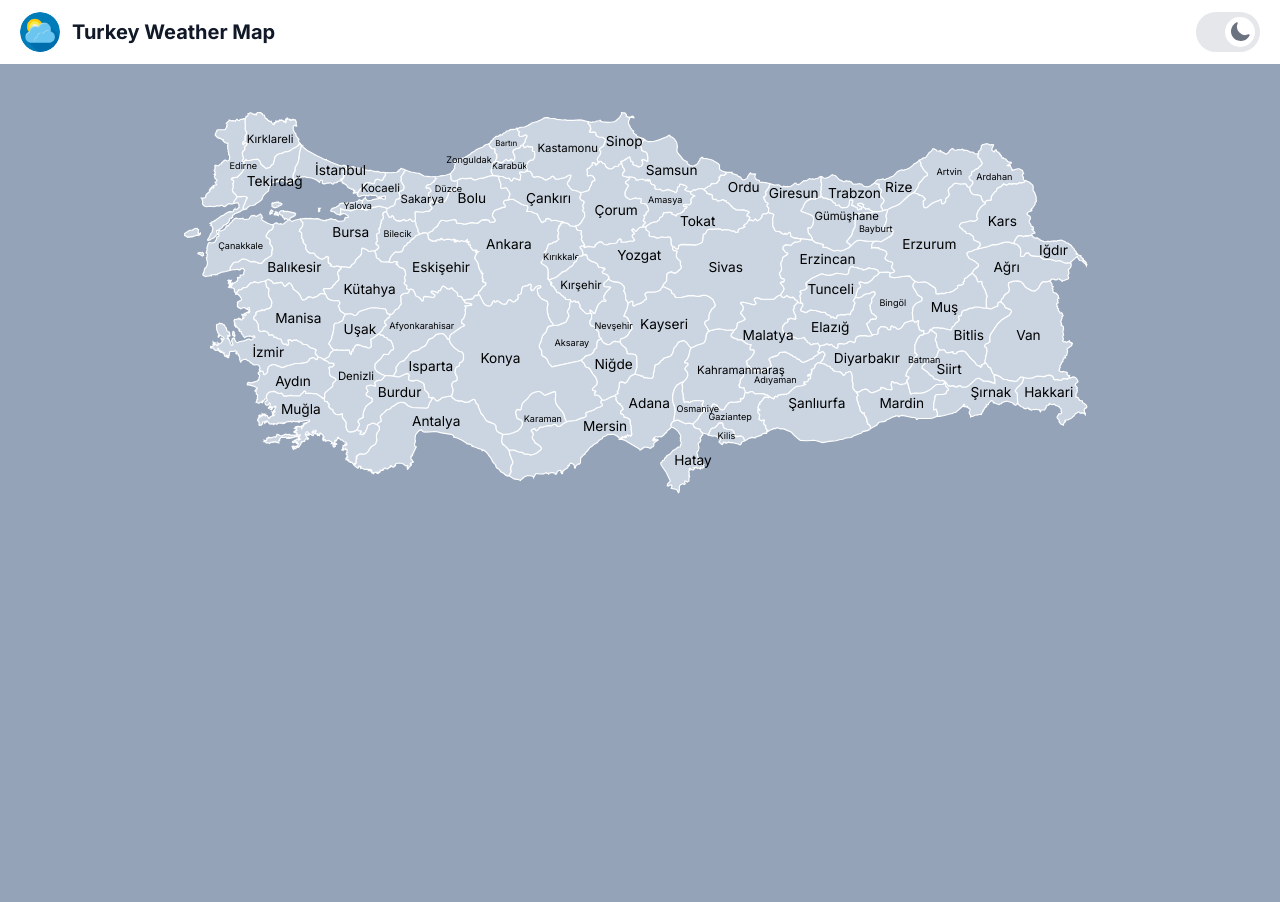
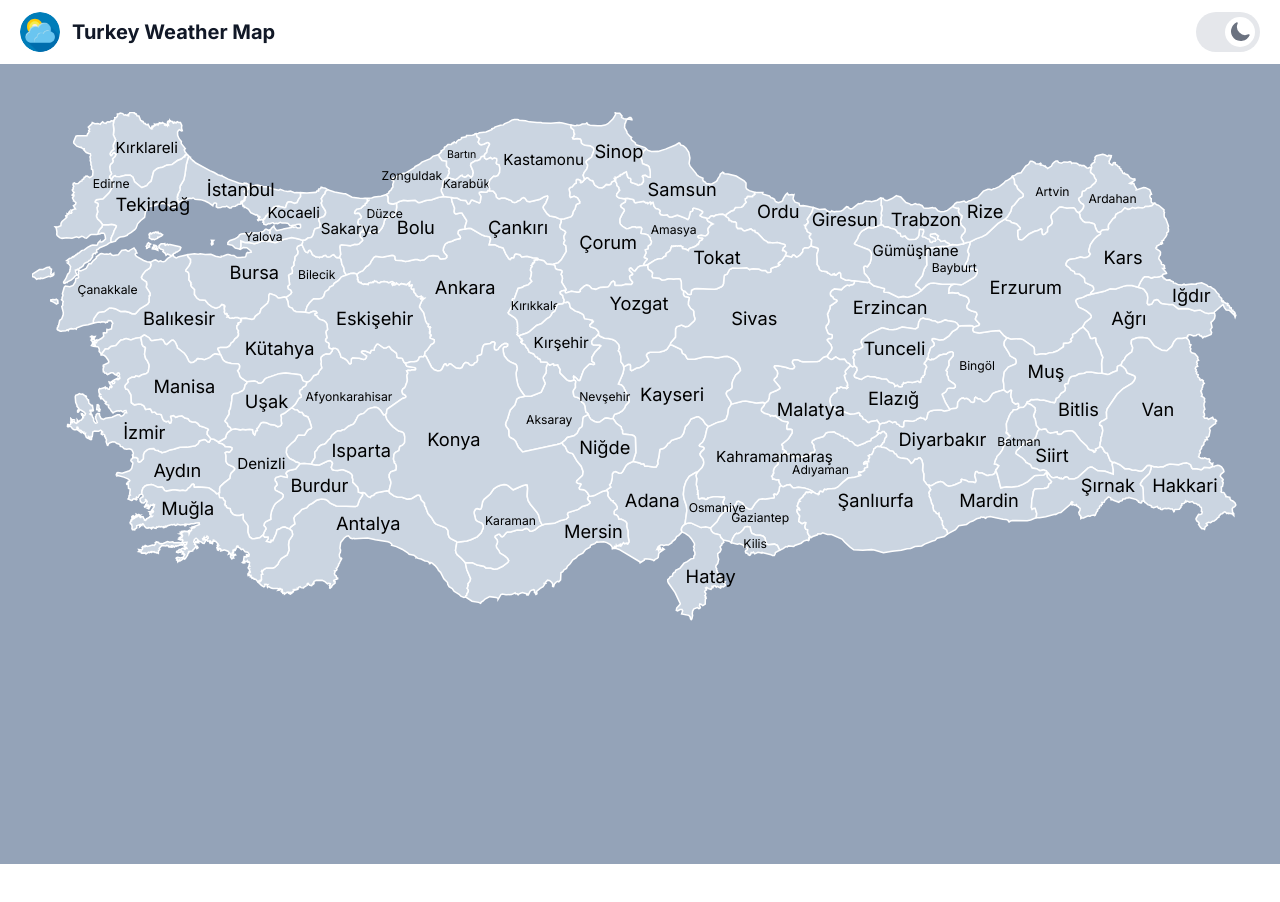
Before and after one commit to erol1098/turkey-weather-map, a Next.js app: page / in a window 1280 px wide. Shown: the top 902 px of the page. After the commit the page ends 864 px from the top, so only its background shows below. Built offline with nearby package versions, Linux system fonts and the light colour scheme.

Commit message:
Update language and layout in app and map components

```diff
--- a/src/app/layout.jsx
+++ b/src/app/layout.jsx
@@ -12,7 +12,7 @@ export const metadata = {
 
 export default function RootLayout({ children }) {
   return (
-    <html lang='en'>
+    <html lang='tr'>
       <body className={inter.className}>
         <ThemeProvider
           attribute='class'
--- a/src/app/page.jsx
+++ b/src/app/page.jsx
@@ -2,7 +2,7 @@ import { Map } from '@/components';
 
 export default function Home() {
   return (
-    <main className='md:container mx-auto py-12 px-8 bg-slate-400 dark:bg-slate-600'>
+    <main className='sm-container w-full min-h-lvh py-12 bg-slate-400 dark:bg-slate-600'>
       <Map />
     </main>
   );
--- a/src/components/Map/index.jsx
+++ b/src/components/Map/index.jsx
@@ -21,7 +21,8 @@ const Map = () => {
   };
 
   return (
-    <div className='w-full h-svh lg:w-3/4 mx-auto bg-slate-400 dark:bg-slate-600'>
+    <section className='w-full overflow-x-auto px-8'>
+      <div className='min-w-[900px] max-w-[1400px] mx-auto bg-slate-400 dark:bg-slate-600 '>
         <svg
           id='svg-turkey-map'
           xmlns='http://www.w3.org/2000/svg'
@@ -40,7 +41,7 @@ const Map = () => {
                 d={city.d}
               />
               <text
-              className='cursor-pointer'
+                className='cursor-pointer select-none'
                 onClick={handleSelectCity}
                 x={city.text.x}
                 y={city.text.y}
@@ -54,6 +55,7 @@ const Map = () => {
           ))}
         </svg>
       </div>
+    </section>
   );
 };
 
```
Lines whose indentation alone changed are shown as unchanged.
